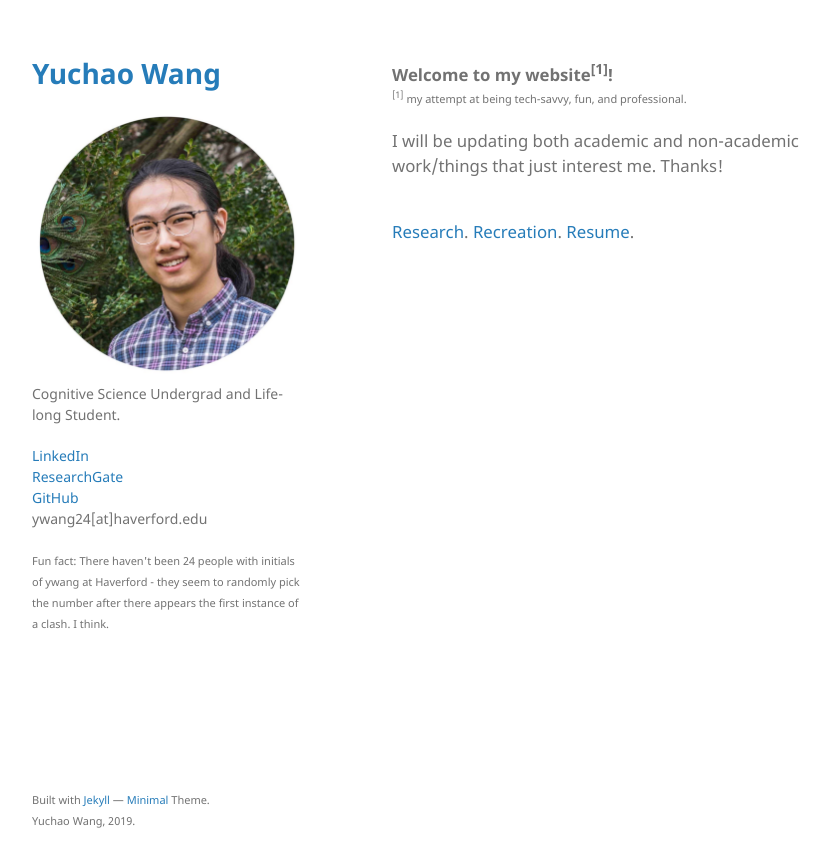
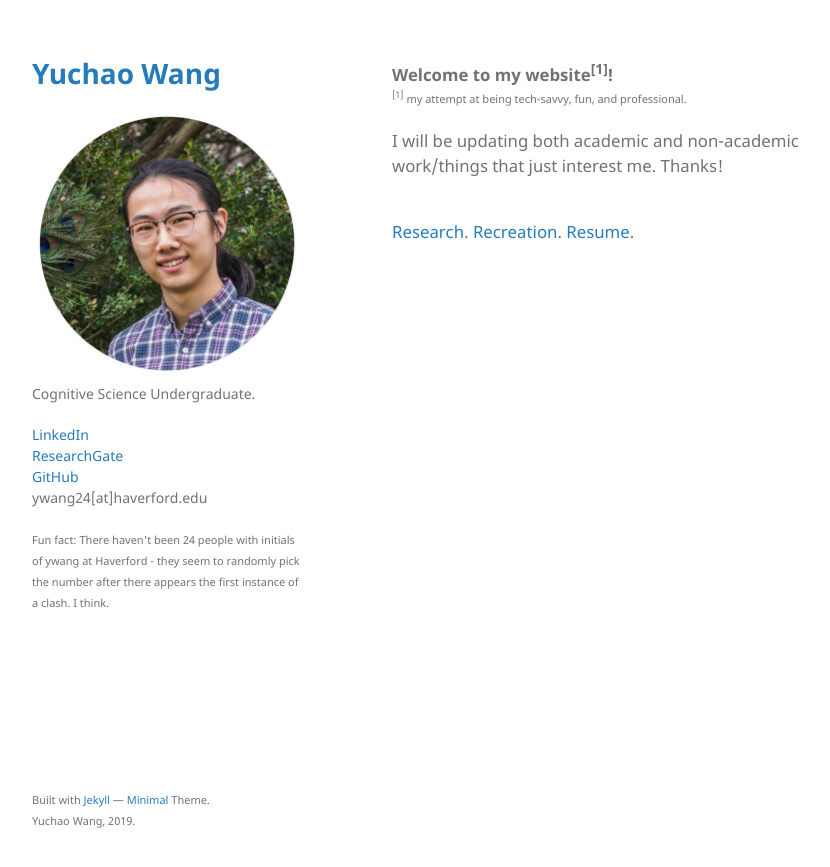
Before and after one commit to yuchao1995/yuchao1995.github.io, a Jekyll site: the page built from index.md, in a window 1280 px wide. Shown: the top 867 px of the page, without its empty margins (178-1008 px from the left). Built offline with Jekyll 4.4.1, drawn with Linux system fonts in a browser that asks for light colours.

Commit message:
update config

```diff
--- a/_config.yml
+++ b/_config.yml
@@ -1,9 +1,6 @@
 title: Yuchao Wang
-logo: /assets/img/portfolio.png
-description: Cognitive Science Undergrad and Life-long Student.
+logo: /assets/img/portfolio.jpg
+description: Cognitive Science Undergraduate.
 show_downloads: false
 google_analytics: true
 theme: jekyll-theme-minimal
-twitter_username: uchaaaaaow
-twitter: uchaaaaaow
-twitter: https://twitter.com/
--- a/_layouts/default.html
+++ b/_layouts/default.html
@@ -17,7 +17,7 @@
         <h1><a href="{{ "/" | absolute_url }}">{{ site.title | default: site.github.repository_name }}</a></h1>
 
         {% if site.logo %}
-          <img src="./assets/img/portfolio.jpg" alt="Logo" />
+          <img src="{{ site.logo | relative_url }}" alt="Logo" />
         {% endif %}
 
         <p>{{ site.description | default: site.github.project_tagline }}</p>
```
